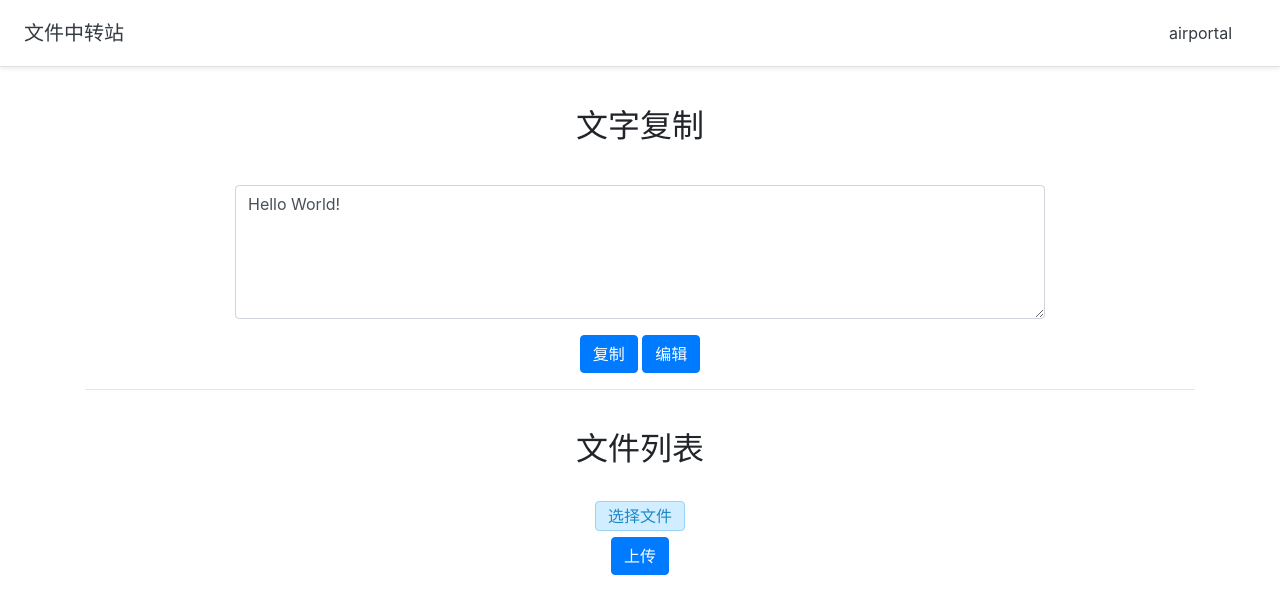
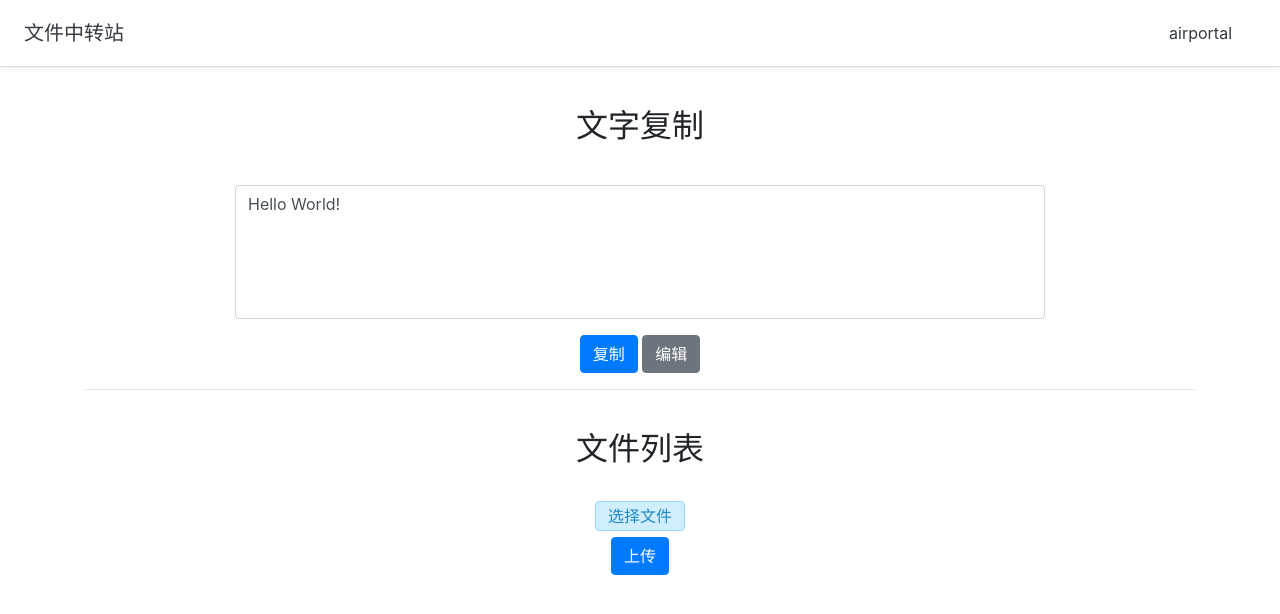
Before and after one commit to Alaskra/transferStation, a Django app: page / in a window 1280 px wide. Shown: the top 614 px of the page. Run offline with Django 3.2, Linux system fonts and the light colour scheme; data comes from the database, SQL or seed files in the repository; data that the repository does not hold is empty; some libraries are stand-ins or nearby versions.

Commit message:
重构js 文件上传进度条 scroll bar美化

```diff
--- a/homePage/templates/homePage/homePage.html
+++ b/homePage/templates/homePage/homePage.html
@@ -6,11 +6,12 @@
   <meta name="viewport" content="width=device-width, initial-scale=1, shrink-to-fit=no">
   <link rel="stylesheet" type="text/css" href="{% static "bootstrap.min.css" %}"/>
   <link rel="stylesheet" type="text/css" href="{% static "homePage/style.css" %}"/>
+  <link rel="shortcut icon" type="image/jpg" href={% static "hdd-stack.ico" %}/>
   <title>transferStation</title>
 </head>
 <body>
 <div class="d-flex flex-column flex-md-row align-items-center p-3 px-md-4 mb-3 bg-white border-bottom shadow-sm">
-  <h5 class="my-0 mr-md-auto font-weight-normal"><a class="navbar-brand text-dark" href="/">文件中转站</a></h5>
+  <h5 class="my-0 mr-md-auto font-weight-normal"><a class="navbar-brand text-dark mr-auto" href="/">文件中转站</a></h5>
   <nav class="my-2 my-md-0 mr-md-3">
     <a class="p-2 text-dark" href="airportal">airportal</a>
     {#    <a class="p-2 text-dark" href="#">Enterprise</a>#}
@@ -23,14 +24,16 @@
     <h2 class="m-t-4 p-4">文字复制</h2>
     <form class="form-group" action="/" method="post">
       {% csrf_token %}
-      <textarea class="form-control m-3 mx-auto w-75 bg-white" id="text" name="text" rows="5" readonly
+      <textarea class="form-control m-3 mx-auto w-75 bg-white textarea-resize-none"
+                id="text" name="text" rows="5" readonly
                 autocomplete="off">{{ text }}</textarea>
       <button id="text_copy_button" class="btn btn-primary" type="button" data-clipboard-target="#text"
               data-clipboard-action="copy">复制
       </button>
-      <button id="text_edit_enable_button" class="btn btn-primary" type="button" onclick="textEditEnable()">编辑</button>
-      <button id="text_update_button" class="d-none btn btn-primary" type="submit">确认</button>
-      <button id="text_edit_disable_button" class="d-none btn btn-secondary" type="button" onclick="textEditDisable()">
+      <button id="text_edit_enable_button" class="btn btn-secondary" type="button" onclick="textEditEnable()">编辑
+      </button>
+      <button id="text_update_button" class="btn btn-primary" type="submit">确认</button>
+      <button id="text_edit_disable_button" class="btn btn-secondary" type="reset" onclick="textEditDisable()">
         取消
       </button>
     </form>
@@ -48,10 +51,8 @@
         <div id="fileName"></div>
         <div id="fileSize"></div>
         <div id="fileType"></div>
-        <div class="">
-          <input class="btn btn-primary" type="button" onclick="uploadFile()" value="上传"/>
-        </div>
-        <div id="progressNumber"></div>
+        <input class="btn btn-primary my-2 d-block m-auto" type="button" onclick="uploadFile()" value="上传"/>
+        <progress id="progressNumber" class="d-none" value="0" max="100"></progress>
       </form>
     </div>
     <ul class="list-group text-left containor-fl font-weight-bold m-4">
--- a/statics/homePage/script.js
+++ b/statics/homePage/script.js
@@ -1,21 +1,20 @@
 "use strict"
 var textarea = $("#text");
-var hide = "d-none";
+var button_group1 = $("#text_edit_enable_button, #text_copy_button");
+var button_group2 = $("#text_edit_disable_button, #text_update_button");
 
+$(document).ready(function () {
+  button_group2.hide();
+})
 function textEditEnable() {
   textarea.removeAttr("readonly");
-  $("#text_edit_enable_button").addClass(hide);
-  $("#text_copy_button").addClass(hide);
-  $("#text_edit_disable_button").removeClass(hide);
-  $("#text_update_button").removeClass(hide);
+  button_group1.hide();
+  button_group2.show();
 }
 
 function textEditDisable() {
-  textarea.attr("readonly", "");
-  $("#text_edit_enable_button").removeClass(hide);
-  $("#text_copy_button").removeClass(hide);
-  $("#text_edit_disable_button").addClass(hide);
-  $("#text_update_button").addClass(hide);
+  button_group1.show();
+  button_group2.hide();
 }
 
 var clipboard = new ClipboardJS('#text_copy_button');
@@ -27,24 +26,23 @@ clipboard.on('error', function (e) {
 })
 
 function fileSelected() {
-  var file = document.getElementById('fileToUpload').files[0];
+  var file = $("#fileToUpload")[0].files[0];
   if (file) {
     var fileSize = 0;
     if (file.size > 1024 * 1024)
       fileSize = (Math.round(file.size * 100 / (1024 * 1024)) / 100).toString() + 'MB';
     else
       fileSize = (Math.round(file.size * 100 / 1024) / 100).toString() + 'KB';
-
-    document.getElementById('fileName').innerHTML = 'Name: ' + file.name;
-    document.getElementById('fileSize').innerHTML = 'Size: ' + fileSize;
-    document.getElementById('fileType').innerHTML = 'Type: ' + file.type;
+    $("#fileName").html('Name: ' + file.name);
+    $("#fileSize").html('Size: ' + fileSize);
+    $("#fileType").html('Type: ' + file.type);
   }
 }
 
 function uploadFile() {
   var fd = new FormData();
   var form = $("#formUploadFile")[0];
-  fd.append("file", document.getElementById('fileToUpload').files[0]);
+  fd.append("file", $('#fileToUpload')[0].files[0]);
   fd.append("csrfmiddlewaretoken", $("#formUploadFile input")[0].value)
   var xhr = new XMLHttpRequest();
   xhr.upload.addEventListener("progress", uploadProgress, false);
@@ -52,15 +50,16 @@ function uploadFile() {
   xhr.addEventListener("error", uploadFailed, false);
   xhr.addEventListener("abort", uploadCanceled, false);
   xhr.open("POST", form.action);
+  $("#progressNumber").removeClass(hide);
   xhr.send(fd);
 }
 
 function uploadProgress(evt) {
   if (evt.lengthComputable) {
     var percentComplete = Math.round(evt.loaded * 100 / evt.total);
-    document.getElementById('progressNumber').innerHTML = percentComplete.toString() + '%';
+    $('#progressNumber').val(percentComplete);
   } else {
-    document.getElementById('progressNumber').innerHTML = 'unable to compute';
+    $('#progressNumber').html('unable to compute');
   }
 }
 
--- a/statics/homePage/style.css
+++ b/statics/homePage/style.css
@@ -20,3 +20,16 @@
   top: 0;
   opacity: 0;
 }
+
+.textarea-resize-none {
+  resize: none;
+}
+
+textarea::-webkit-scrollbar {
+  width: 6px;
+  background-color: rgb(182, 214, 226);
+}
+
+textarea::-webkit-scrollbar-thumb {
+  background-color: skyblue;
+}
--- a/transferStation/urls.py
+++ b/transferStation/urls.py
@@ -13,8 +13,8 @@ Including another URLconf
     1. Import the include() function: from django.urls import include, path
     2. Add a URL to urlpatterns:  path('blog/', include('blog.urls'))
 """
-from django.contrib import admin
 from django.urls import path, include
+from django.views.generic.base import RedirectView
 
 urlpatterns = [
     # path('admin/', admin.site.urls),
```
Also changed, not shown: README.md, statics/hdd-stack.ico (added). Lines whose indentation alone changed are shown as unchanged.
